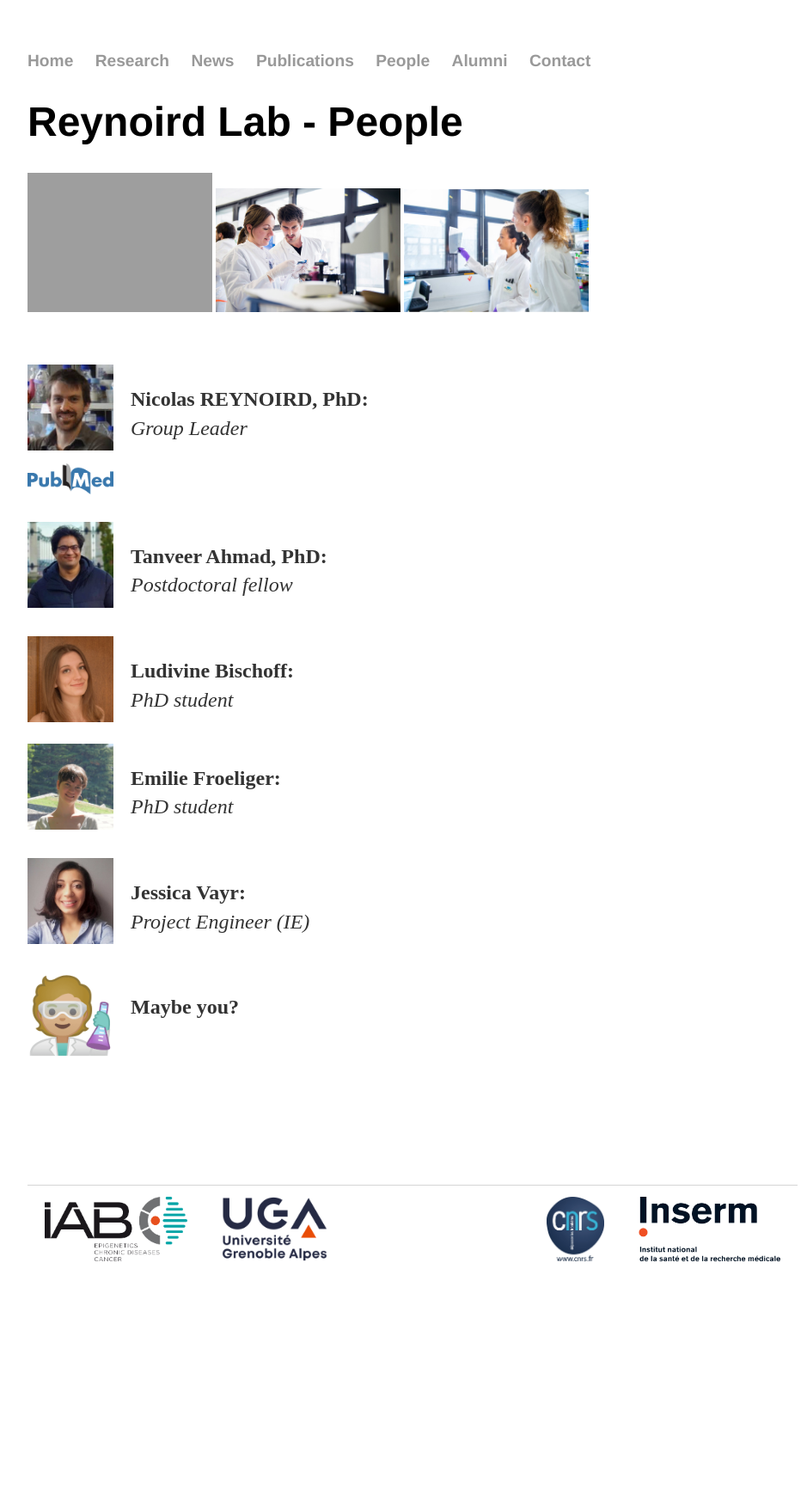
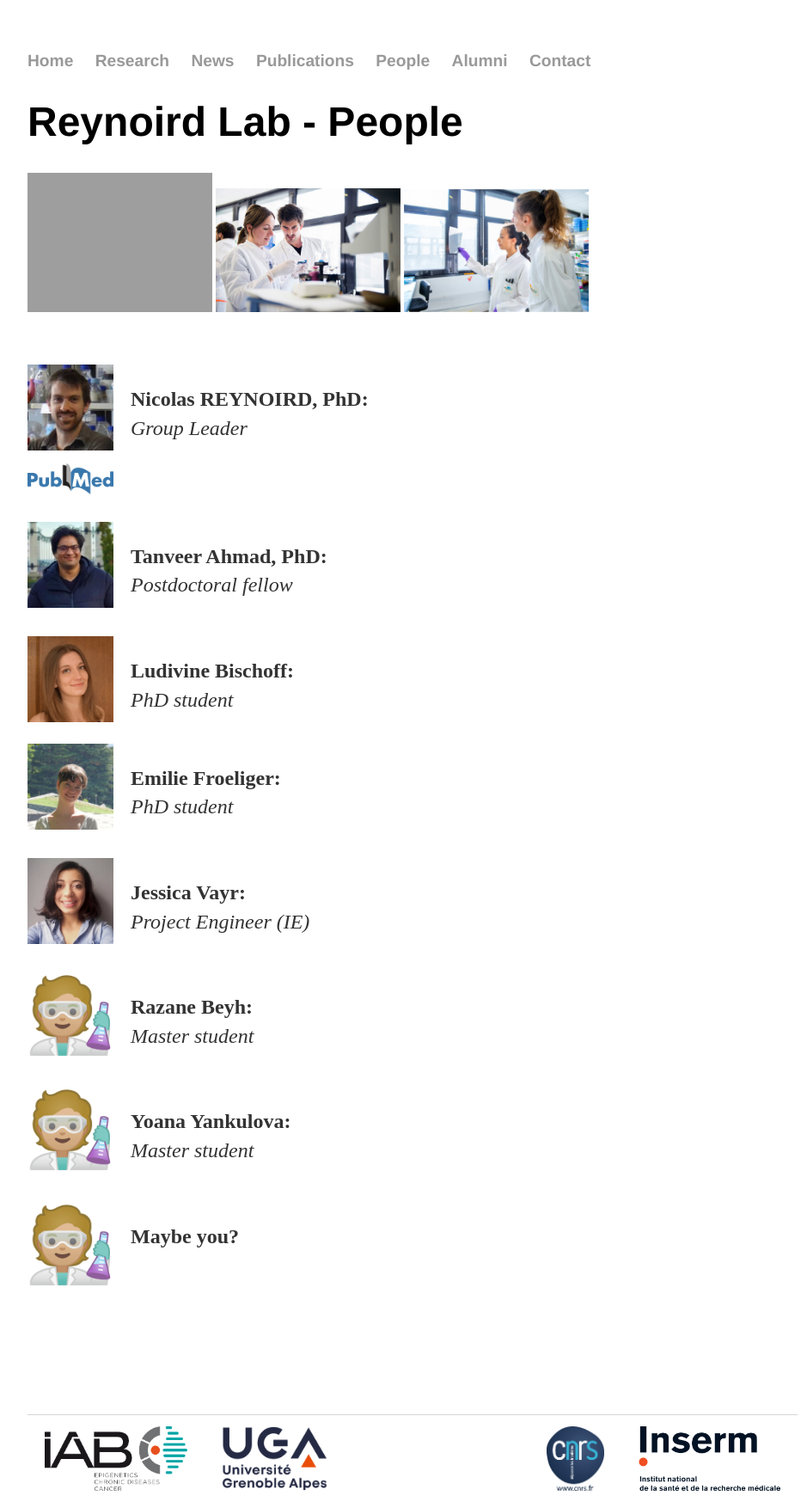
Before and after one commit to Reynoird-Lab/Reynoird-lab.github.io, a Jekyll site: the page built from People/index.html, in a window 1280 px wide. Shown: the whole page at 86% size, without its empty margins (160-1099 px from the left). Built offline with Jekyll 4.4.1, drawn with Linux system fonts in a browser that asks for light colours; Markdown is read by kramdown in place of the engine named in the settings; before the commit the page ends 1487 px from its top, so only the background shows below that.

Commit message:
Update index.html

```diff
--- a/People/index.html
+++ b/People/index.html
@@ -23,6 +23,10 @@
 <br>
 <img alt="JV" src="https://reynoird-lab.github.io/Images/Jessica_Vayr.jpg" style="margin: 0px 20px 10px 0px;" align="left" width="100"/> <p><b>Jessica Vayr: </b><br><i>Project Engineer (IE)</i><br></p>
 <br>
+<img alt="trainee" src="https://reynoird-lab.github.io/Images/logo_scientist.png" style="margin: 0px 20px 10px 0px;" align="left" width="100"/></a> <p><b>Razane Beyh:</b><br><i>Master student</i><br></p>
+<br>
+<img alt="trainee" src="https://reynoird-lab.github.io/Images/logo_scientist.png" style="margin: 0px 20px 10px 0px;" align="left" width="100"/></a> <p><b>Yoana Yankulova:</b><br><i>Master student</i><br></p>
+<br>
 <img alt="trainee" src="https://reynoird-lab.github.io/Images/logo_scientist.png" style="margin: 0px 20px 10px 0px;" align="left" width="100"/></a> <p><b>Maybe you?</b><br><i></i><br></p>
 <br>
 <br><br> <br> <br> <br> </p>
```
